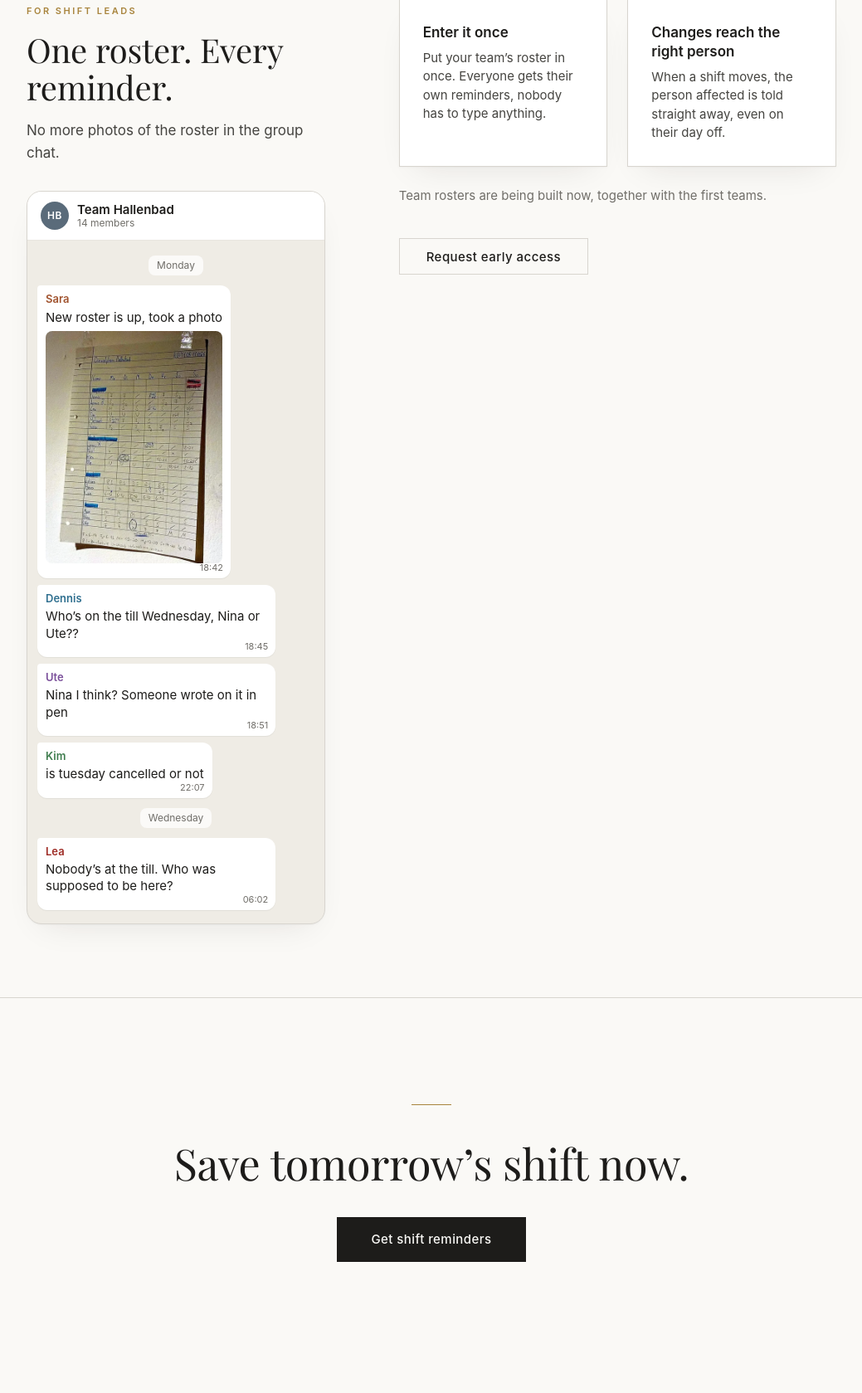
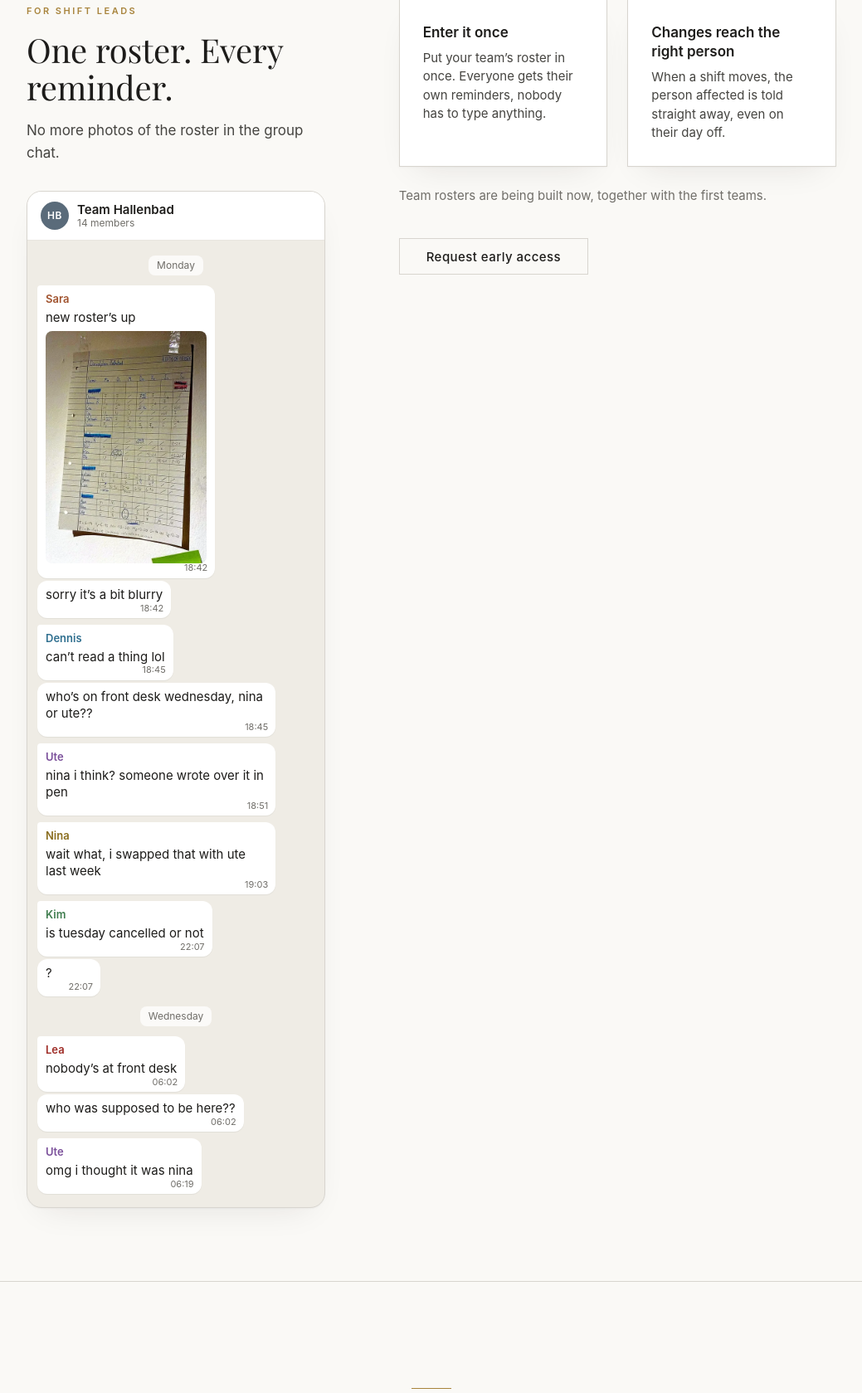
Before and after one commit to AntonB1608/schichtplan-online, a Flask app: page / in a window 1280 px wide. Shown: the part 2286-3965 px from the top of the page at 83% size, without its empty margins (120-1159 px from the left). Run offline with Flask 3, Linux system fonts and the light colour scheme; some libraries are stand-ins or nearby versions.

Commit message:
Make the group chat read like a real one, use 'front desk'

```diff
--- a/static/css/main.css
+++ b/static/css/main.css
@@ -658,3 +658,6 @@ footer p { margin: 0; }
 @media (max-width: 760px) {
   .chat { max-width: 100%; margin-top: 24px; }
 }
+.chat-body .msg.cont { margin-top: -5px; border-radius: 12px; }
+.msg-from.c6 { color: #8a6d1d; }
+.chat-body .msg { min-width: 76px; }
--- a/templates/base.html
+++ b/templates/base.html
@@ -9,7 +9,7 @@
     <link rel="icon" href="{{ url_for('static', filename='brand/favicon.ico') }}" sizes="any">
     <link rel="apple-touch-icon" href="{{ url_for('static', filename='brand/apple-touch-icon.png') }}">
     <link rel="preload" href="{{ url_for('static', filename='fonts/playfair-display-latin.woff2') }}" as="font" type="font/woff2" crossorigin>
-    <link rel="stylesheet" href="{{ url_for('static', filename='css/main.css') }}?v=5">
+    <link rel="stylesheet" href="{{ url_for('static', filename='css/main.css') }}?v=6">
     {% block head %}{% endblock %}
 </head>
 <body>
--- a/templates/homepage.html
+++ b/templates/homepage.html
@@ -158,7 +158,7 @@
           <div class="chat-day">Monday</div>
           <div class="msg">
             <span class="msg-from c1">Sara</span>
-            <span class="msg-text">New roster is up, took a photo</span>
+            <span class="msg-text">new roster&rsquo;s up</span>
             <picture>
               <source srcset="{{ url_for('static', filename='img/dienstplan-chat.webp') }}" type="image/webp">
               <img class="msg-photo" src="{{ url_for('static', filename='img/dienstplan-chat.jpg') }}" width="480" height="692" loading="lazy"
@@ -166,26 +166,46 @@
             </picture>
             <span class="msg-time">18:42</span>
           </div>
+          <div class="msg cont"><span class="msg-text">sorry it&rsquo;s a bit blurry</span><span class="msg-time">18:42</span></div>
+
           <div class="msg">
             <span class="msg-from c2">Dennis</span>
-            <span class="msg-text">Who&rsquo;s on the till Wednesday, Nina or Ute??</span>
+            <span class="msg-text">can&rsquo;t read a thing lol</span>
             <span class="msg-time">18:45</span>
           </div>
+          <div class="msg cont"><span class="msg-text">who&rsquo;s on front desk wednesday, nina or ute??</span><span class="msg-time">18:45</span></div>
+
           <div class="msg">
             <span class="msg-from c3">Ute</span>
-            <span class="msg-text">Nina I think? Someone wrote on it in pen</span>
+            <span class="msg-text">nina i think? someone wrote over it in pen</span>
             <span class="msg-time">18:51</span>
           </div>
+
+          <div class="msg">
+            <span class="msg-from c6">Nina</span>
+            <span class="msg-text">wait what, i swapped that with ute last week</span>
+            <span class="msg-time">19:03</span>
+          </div>
+
           <div class="msg">
             <span class="msg-from c4">Kim</span>
             <span class="msg-text">is tuesday cancelled or not</span>
             <span class="msg-time">22:07</span>
           </div>
+          <div class="msg cont"><span class="msg-text">?</span><span class="msg-time">22:07</span></div>
+
           <div class="chat-day">Wednesday</div>
           <div class="msg">
             <span class="msg-from c5">Lea</span>
-            <span class="msg-text">Nobody&rsquo;s at the till. Who was supposed to be here?</span>
+            <span class="msg-text">nobody&rsquo;s at front desk</span>
             <span class="msg-time">06:02</span>
+          </div>
+          <div class="msg cont"><span class="msg-text">who was supposed to be here??</span><span class="msg-time">06:02</span></div>
+
+          <div class="msg">
+            <span class="msg-from c3">Ute</span>
+            <span class="msg-text">omg i thought it was nina</span>
+            <span class="msg-time">06:19</span>
           </div>
         </div>
       </figure>
```
